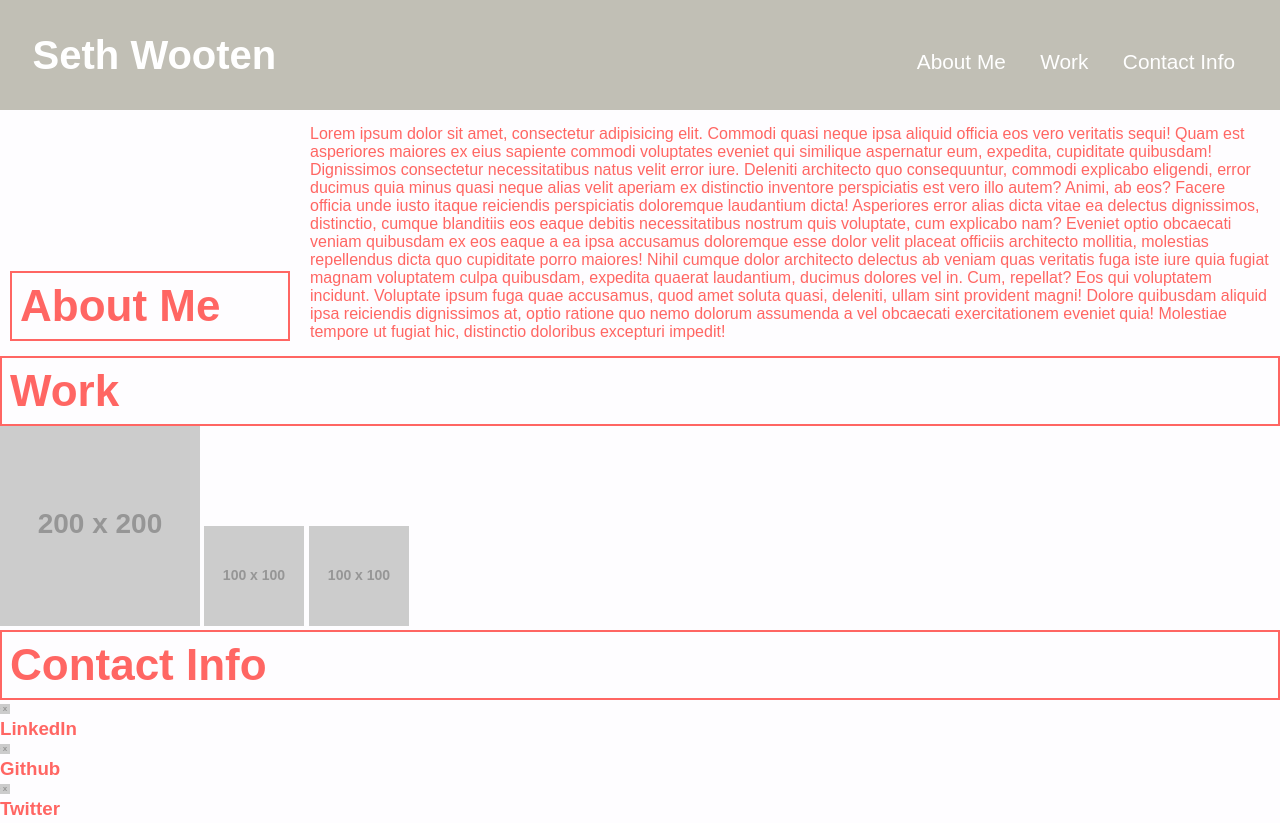
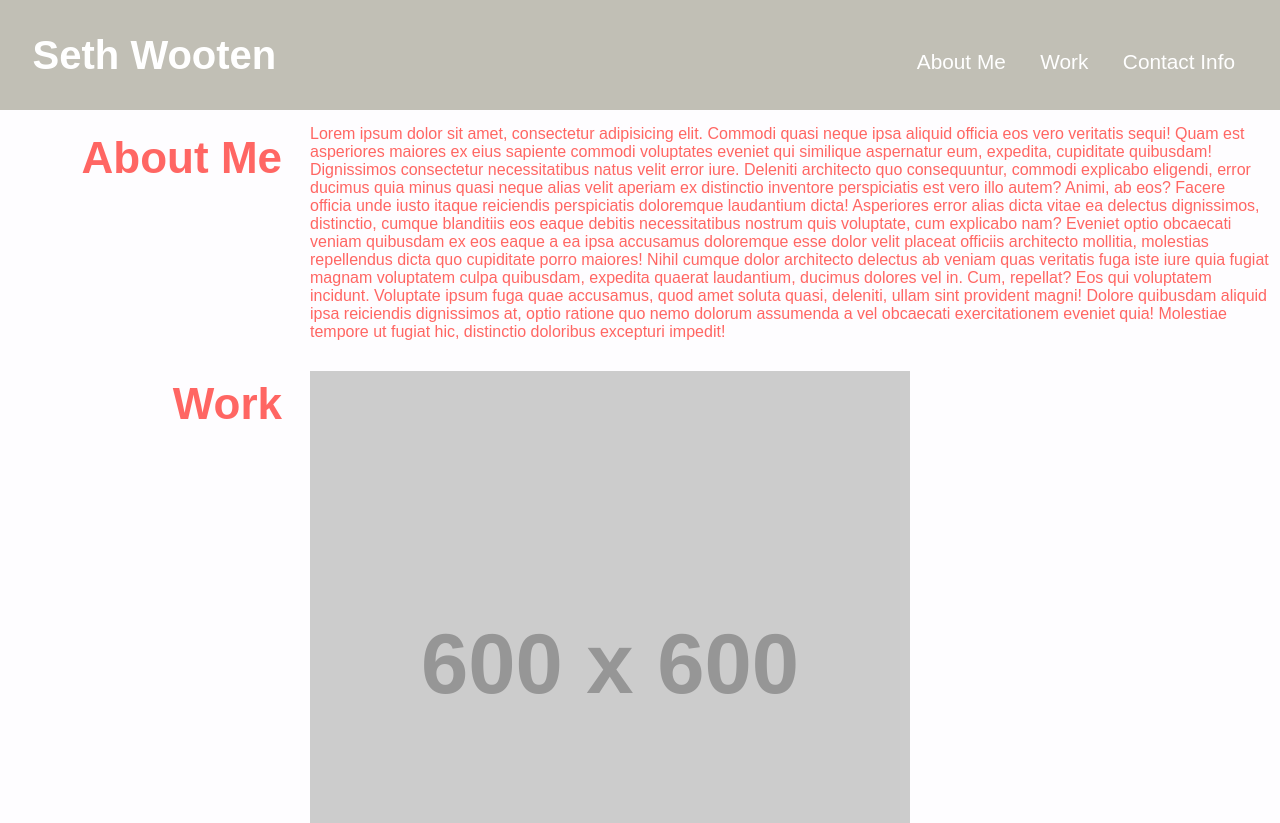
Before and after one commit to slwooten/slw-portfolio, a plain HTML site: page index.html in a window 1280 px wide. Shown: the top 823 px of the page. Drawn offline with Linux system fonts and the light colour scheme; placeholder pictures from the web are drawn by us.

Commit message:
formatted work section

```diff
--- a/assets/style.css
+++ b/assets/style.css
@@ -49,10 +49,12 @@ nav a:hover {
 
 h2 {
     font-size: 275%;
-    border: 2px solid #ff6663;
+    /* border: 2px solid #ff6663; */
     padding: 8px;
+    text-align: right;
 }
 
+/* About me formatting */
 
 .sidebar-aboutme, .content-aboutme {
     padding: 15px 10px 15px 10px;
@@ -61,15 +63,37 @@ h2 {
 .aboutme {
     display: flex;
     flex-wrap: wrap;
-    align-items: flex-end;
+    align-items: flex-start;
 }
 
 .aboutme > .sidebar-aboutme {
-    flex: 1 1 30%;
+    flex: 1 1 40%;
     max-width: 300px;
 }
 
 .aboutme > .content-aboutme {
-    flex: 1 1 70%;
+    flex: 1 1 60%;
     min-width: 50ch;
 }
+
+/* Work section formatting */
+
+.sidebar-work, .content-work {
+    padding: 15px 10px 15px 10px;
+}
+
+.work {
+    display: flex;
+    flex-wrap: wrap;
+    align-items: flex-start;
+}
+
+.work > .sidebar-work {
+    flex: 1 1 40%;
+    max-width: 300px;
+}
+
+.work > .content-work {
+    flex: 1 1 60%;
+    min-width: 50ch;
+}
--- a/index.html
+++ b/index.html
@@ -27,10 +27,14 @@
         </div>
     </section>
     <section class="work">
-        <h2>Work</h2>
-        <img src="https://via.placeholder.com/200" alt="first work example">
-        <img src="https://via.placeholder.com/100" alt="second work example">
-        <img src="https://via.placeholder.com/100" alt="third work example">
+        <div class="sidebar-work">
+            <h2>Work</h2>
+        </div>
+        <div class="content-work">
+            <img src="https://via.placeholder.com/600" alt="first work example">
+            <img src="https://via.placeholder.com/500" alt="second work example">
+            <img src="https://via.placeholder.com/500" alt="third work example">
+        </div>
     </section>
     <section class="contactinfo">
         <h2>Contact Info</h2>
```
